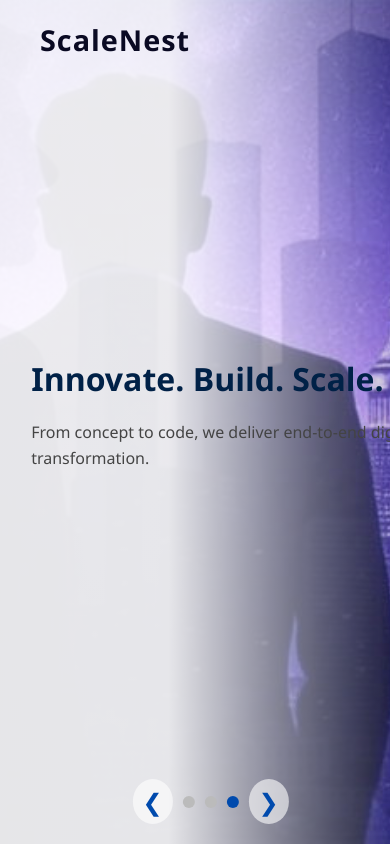
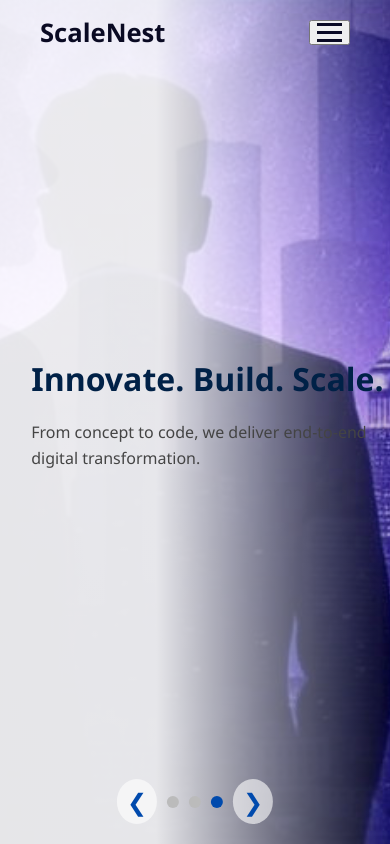
Before and after one commit to Mukeshdixena/scalenest, a React (Create React App) app: page / in a window 390 px wide. Shown: the top 844 px of the page. Built offline with nearby package versions, Linux system fonts and the light colour scheme.

Commit message:
Enhance Header component: implement scroll effect, add hamburger menu for mobile, and update styles for improved responsiveness and aesthetics

```diff
--- a/public/index.html
+++ b/public/index.html
@@ -1,43 +1,45 @@
 <!DOCTYPE html>
 <html lang="en">
+
 <head>
   <meta charset="utf-8" />
-    <link rel="icon" href="%PUBLIC_URL%/favicon.ico" />
+
+  <!-- Basic Info -->
   <meta name="viewport" content="width=device-width, initial-scale=1" />
   <meta name="theme-color" content="#000000" />
-    <meta
-      name="description"
-      content="Web site created using create-react-app"
-    />
+  <meta name="description"
+    content="ScaleNest - Software and digital solutions to help local and small businesses grow." />
+
+  <!-- Favicon & Logo -->
+  <link rel="icon" href="%PUBLIC_URL%/favicon.ico" />
   <link rel="apple-touch-icon" href="%PUBLIC_URL%/logo192.png" />
-    <!--
-      manifest.json provides metadata used when your web app is installed on a
-      user's mobile device or desktop. See https://developers.google.com/web/fundamentals/web-app-manifest/
-    -->
   <link rel="manifest" href="%PUBLIC_URL%/manifest.json" />
-    <!--
-      Notice the use of %PUBLIC_URL% in the tags above.
-      It will be replaced with the URL of the `public` folder during the build.
-      Only files inside the `public` folder can be referenced from the HTML.
 
-      Unlike "/favicon.ico" or "favicon.ico", "%PUBLIC_URL%/favicon.ico" will
-      work correctly both with client-side routing and a non-root public URL.
-      Learn how to configure a non-root public URL by running `npm run build`.
-    -->
-    <title>React App</title>
+  <!-- Web Fonts (optional) -->
+  <link rel="preconnect" href="https://fonts.googleapis.com" />
+  <link rel="preconnect" href="https://fonts.gstatic.com" crossorigin />
+  <link href="https://fonts.googleapis.com/css2?family=Inter:wght@400;600;700&display=swap" rel="stylesheet" />
+
+  <!-- Title -->
+  <title>ScaleNest - Build, Grow, Scale with Us</title>
+
+  <!-- Open Graph (Social Sharing Preview) -->
+  <meta property="og:title" content="ScaleNest - Build, Grow, Scale with Us" />
+  <meta property="og:description" content="We help businesses grow through tailored software solutions." />
+  <meta property="og:image" content="%PUBLIC_URL%/preview.png" />
+  <meta property="og:url" content="https://www.scalenest.com" />
+  <meta property="og:type" content="website" />
+
+  <!-- Twitter Card -->
+  <meta name="twitter:card" content="summary_large_image" />
+  <meta name="twitter:title" content="ScaleNest" />
+  <meta name="twitter:description" content="Helping small businesses grow with modern software." />
+  <meta name="twitter:image" content="%PUBLIC_URL%/preview.png" />
 </head>
+
 <body>
   <noscript>You need to enable JavaScript to run this app.</noscript>
   <div id="root"></div>
-    <!--
-      This HTML file is a template.
-      If you open it directly in the browser, you will see an empty page.
+</body>
 
-      You can add webfonts, meta tags, or analytics to this file.
-      The build step will place the bundled scripts into the <body> tag.
-
-      To begin the development, run `npm start` or `yarn start`.
-      To create a production bundle, use `npm run build` or `yarn build`.
-    -->
-  </body>
 </html>
--- a/src/components/Header.css
+++ b/src/components/Header.css
@@ -1,54 +1,121 @@
+/* Prevent horizontal overflow globally */
+* {
+    box-sizing: border-box;
+}
+
+body,
+html {
+    margin: 0;
+    padding: 0;
+    overflow-x: hidden;
+}
+
 .header {
     position: fixed;
-    width: 100%;
     top: 0;
     left: 0;
-    background-color: transparent;
+    /* Ensure it anchors to the viewport */
+    width: 100%;
     z-index: 1000;
-    padding: 20px 40px;
+    padding: 15px 25px;
+    background: transparent;
+    transition: background 0.3s ease, box-shadow 0.3s ease;
+}
+
+.header.scrolled {
+    background: white;
+    box-shadow: 0 2px 6px rgba(0, 0, 0, 0.1);
 }
 
 .header-container {
+    max-width: 1240px;
+    margin: 0 auto;
     display: flex;
     justify-content: space-between;
     align-items: center;
-    max-width: 1240px;
-    margin: auto;
+    width: 100%;
+    padding: 0 15px;
+    overflow-x: hidden;
 }
 
 .logo {
-    font-size: 1.8rem;
-    font-weight: 700;
+    font-size: 1.6rem;
+    font-weight: bold;
     color: #0a0a23;
-    letter-spacing: 1px;
 }
 
+/* Hamburger */
+.hamburger {
+    display: none;
+    flex-direction: column;
+    gap: 5px;
+    cursor: pointer;
+    z-index: 1100;
+}
+
+.bar {
+    height: 3px;
+    width: 25px;
+    background-color: #0a0a23;
+    transition: all 0.3s ease;
+}
+
+.bar.open:nth-child(1) {
+    transform: rotate(45deg) translate(5px, 5px);
+}
+
+.bar.open:nth-child(2) {
+    opacity: 0;
+}
+
+.bar.open:nth-child(3) {
+    transform: rotate(-45deg) translate(5px, -5px);
+}
+
+/* Navigation */
 .nav {
     display: flex;
-    gap: 25px;
+    gap: 30px;
 }
 
 .nav a {
     color: #0a0a23;
+    font-weight: 500;
     text-decoration: none;
     font-size: 1rem;
-    font-weight: 500;
-    transition: color 0.3s;
+    transition: color 0.2s;
+    white-space: nowrap;
 }
 
 .nav a:hover {
-    color: #00b4d8;
+    color: #0077cc;
 }
 
-/* Optional: shrink nav on scroll */
-.header.scrolled {
-    background-color: rgba(255, 255, 255, 0.95);
-    box-shadow: 0 2px 10px rgba(0, 0, 0, 0.05);
-}
+/* Mobile Responsive */
+@media (max-width: 768px) {
+    .hamburger {
+        display: flex;
+    }
 
-/* Responsive */
-@media (max-width: 768px) {
     .nav {
+        position: absolute;
+        top: 70px;
+        /* matches header height */
+        right: 0;
+        left: 0;
+        flex-direction: column;
+        align-items: flex-start;
+        background: white;
+        padding: 20px;
+        margin: 0;
+        border-radius: 0 0 10px 10px;
+        box-shadow: 0 5px 15px rgba(0, 0, 0, 0.1);
         display: none;
+        width: 100vw;
+        /* ensure full width */
+    }
+
+    .nav.active {
+        display: flex;
     }
 }
--- a/src/components/Header.js
+++ b/src/components/Header.js
@@ -1,18 +1,49 @@
-import React from 'react';
+// Header.js
+import React, { useState, useEffect } from 'react';
 import './Header.css';
 
 function Header() {
+    const [scrolled, setScrolled] = useState(false);
+    const [menuOpen, setMenuOpen] = useState(false);
+
+    useEffect(() => {
+        const handleScroll = () => {
+            setScrolled(window.scrollY > 30);
+        };
+        window.addEventListener('scroll', handleScroll);
+        return () => window.removeEventListener('scroll', handleScroll);
+    }, []);
+
+    const toggleMenu = () => {
+        setMenuOpen(prev => !prev);
+    };
+
+    const closeMenu = () => {
+        setMenuOpen(false);
+    };
+
     return (
-        <header className="header">
+        <header className={`header ${scrolled ? 'scrolled' : ''}`}>
             <div className="header-container">
                 <div className="logo">ScaleNest</div>
-                <nav className="nav">
-                    <a href="#about">About Us</a>
-                    <a href="#services">Services</a>
-                    <a href="#industries">Industries</a>
-                    <a href="#solutions">Solutions</a>
-                    <a href="#careers">Careers</a>
-                    <a href="#contact">Contact Us</a>
+
+                <button
+                    className={`hamburger ${menuOpen ? 'open' : ''}`}
+                    onClick={toggleMenu}
+                    aria-label="Toggle menu"
+                >
+                    <span className="bar"></span>
+                    <span className="bar"></span>
+                    <span className="bar"></span>
+                </button>
+
+                <nav className={`nav ${menuOpen ? 'active' : ''}`}>
+                    <a href="#about" onClick={closeMenu}>About Us</a>
+                    <a href="#services" onClick={closeMenu}>Services</a>
+                    <a href="#industries" onClick={closeMenu}>Industries</a>
+                    <a href="#solutions" onClick={closeMenu}>Solutions</a>
+                    <a href="#careers" onClick={closeMenu}>Careers</a>
+                    <a href="#contact" onClick={closeMenu}>Contact</a>
                 </nav>
             </div>
         </header>
--- a/src/index.css
+++ b/src/index.css
@@ -7,6 +7,13 @@ body {
     -moz-osx-font-smoothing: grayscale;
 }
 
+body,
+html {
+    margin: 0;
+    padding: 0;
+    overflow-x: hidden;
+}
+
 code {
     font-family: source-code-pro, Menlo, Monaco, Consolas, 'Courier New',
         monospace;
```
Lines whose indentation alone changed are shown as unchanged.
